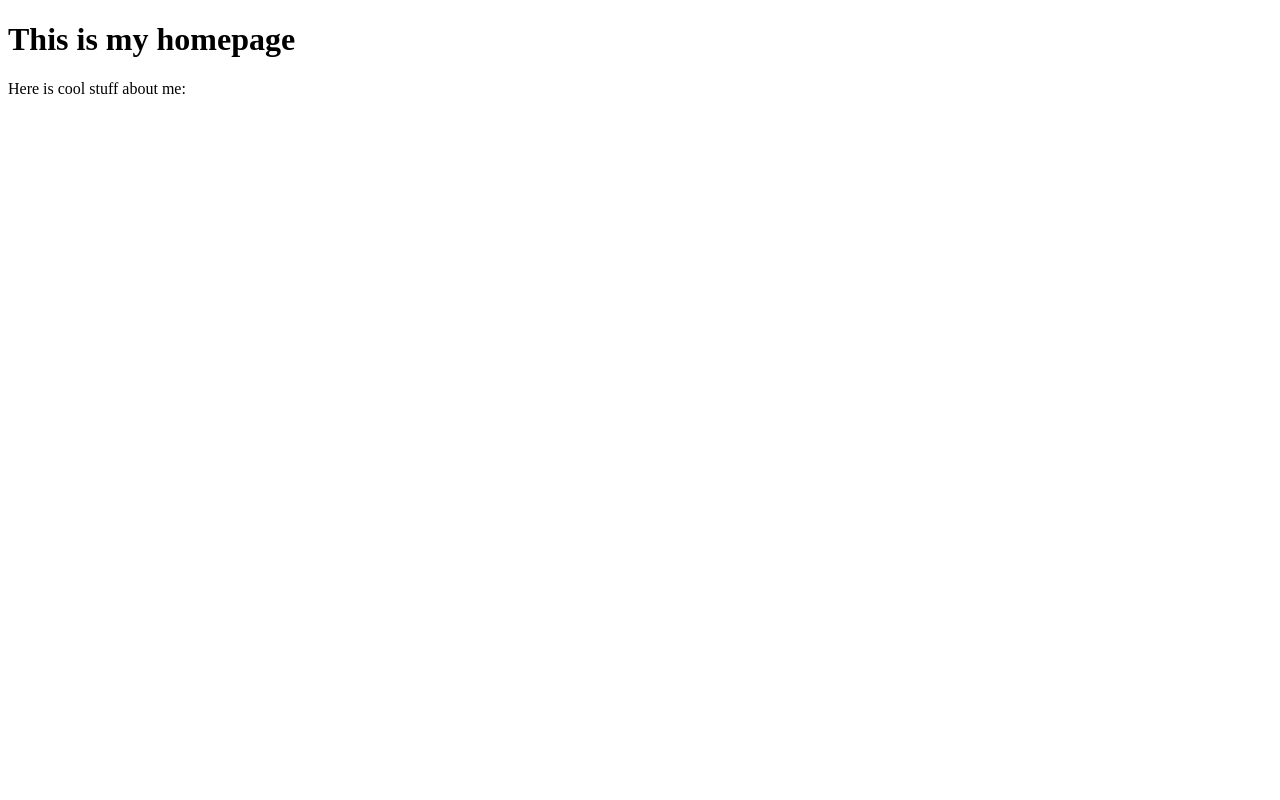
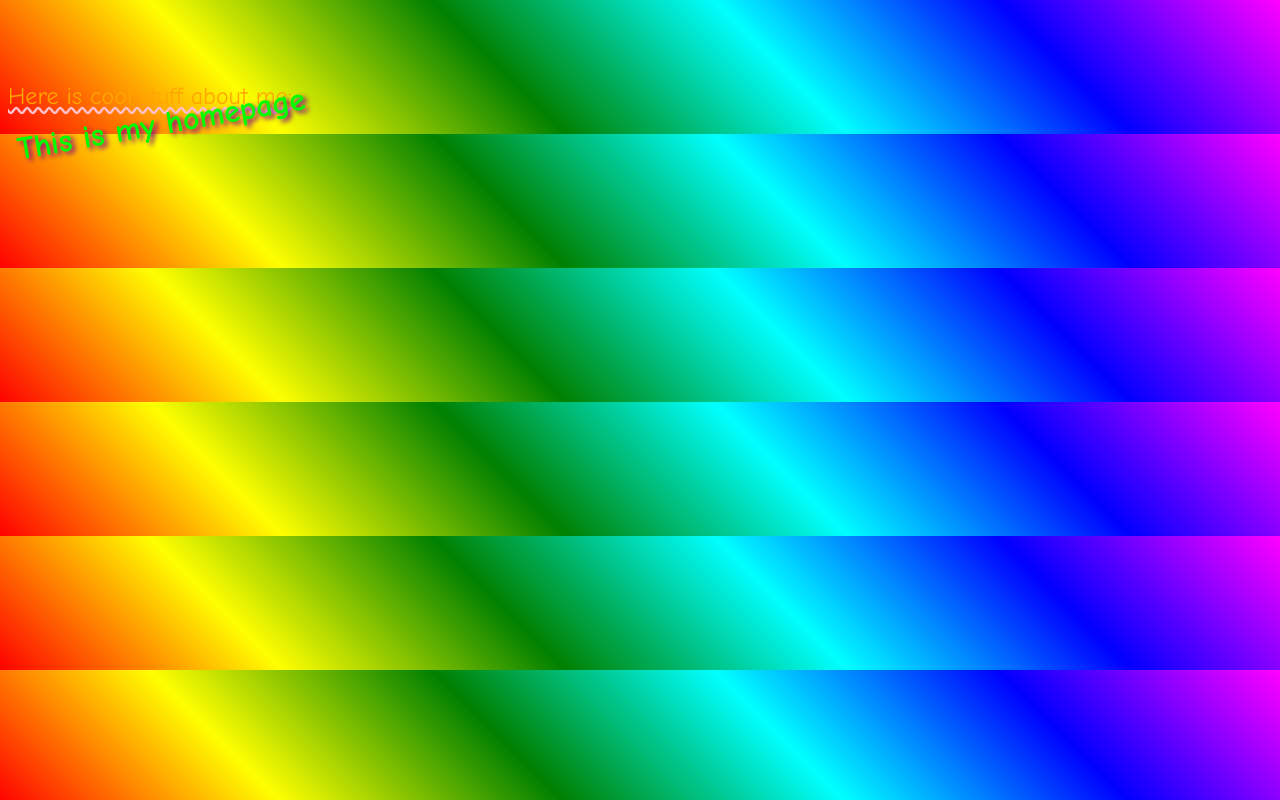
Before and after one commit to yaarieli/yair-homepage, a plain HTML site: page index.html in a window 1280 px wide. Drawn offline with Linux system fonts and the light colour scheme.

Commit message:
Initial implementation num 2.

```diff
--- a/index.html
+++ b/index.html
@@ -4,6 +4,7 @@
     <meta charset="UTF-8">
     <meta name="viewport" content="width=device-width, initial-scale=1.0">
     <title>Document</title>
+    <link rel="stylesheet" href="style.css">
 </head>
 <body>
     <h1>This is my homepage</h1>
--- /dev/null
+++ b/style.css
@@ -0,0 +1,27 @@
+body {
+    background: linear-gradient(45deg, red, yellow, green, cyan, blue, magenta);
+    font-family: 'Comic Sans MS', cursive, sans-serif;
+    animation: backgroundAnimation 5s infinite alternate;
+}
+
+h1 {
+    color: lime;
+    text-shadow: 3px 3px 5px purple;
+    transform: rotate(-10deg);
+}
+
+p {
+    color: orange;
+    font-size: 1.5em;
+    text-decoration: underline wavy pink;
+}
+
+@keyframes backgroundAnimation {
+    0% {
+        filter: hue-rotate(0deg);
+    }
+
+    100% {
+        filter: hue-rotate(360deg);
+    }
+}
```
